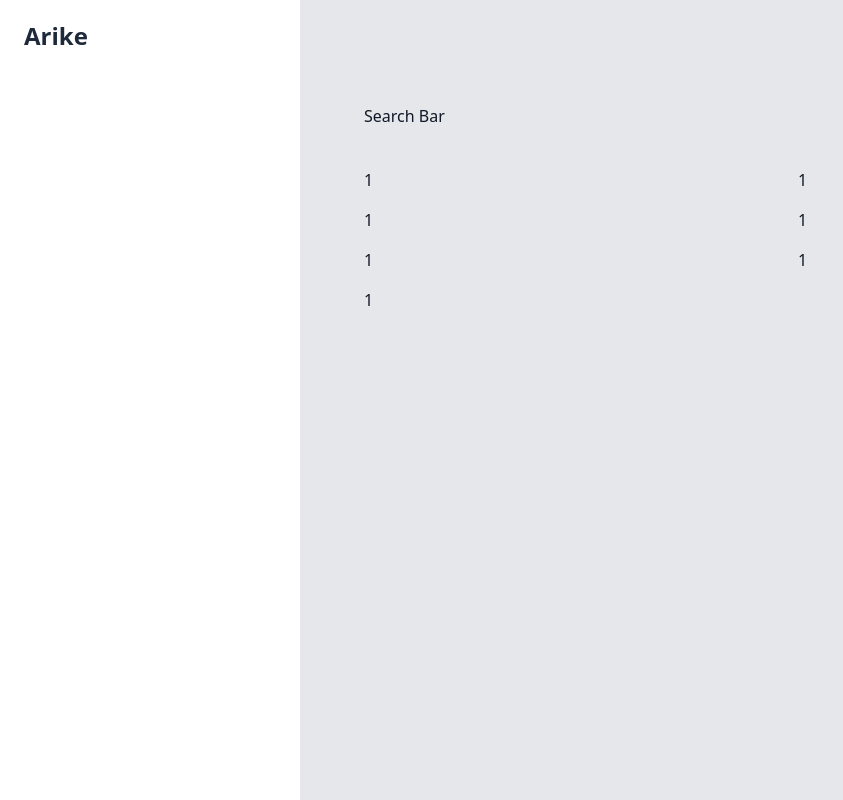
After one commit to rithviknishad/arike, a Django app: template templates/dashboard/home.html in a window 1280 px wide. The commit adds this page. Shown: the whole page, without its empty margins (0-843 px from the left). Run offline with Django 3.2, Linux system fonts and the light colour scheme; the template is opened without the code that fills it, so the values that code supplies are empty; some libraries are stand-ins or nearby versions.

Commit message:
bulk commit

```diff
--- a/arike/urls.py
+++ b/arike/urls.py
@@ -22,6 +22,6 @@ urlpatterns = [
     path("__reload__/", include("django_browser_reload.urls")),
     path("admin/", admin.site.urls),
     path("auth/login/", views.UserLoginView.as_view()),
+    path("home/", views.HomeView.as_view()),
     # path("auth/logout"),
-    # path("/", DashboardView.as_view()),
 ]
--- a/templates/auth/base.html
+++ b/templates/auth/base.html
@@ -1,9 +1,9 @@
 {% extends 'base.html' %}
-{% block title %}{% block head_title %}{% endblock head_title %} | Arike{% endblock title %}
+{% block title %}{% block head_title %}Auth{% endblock head_title %} | Arike{% endblock title %}
 
 {% block content %}
 <div class="columns-2 gap-0">
-  <div class="bg-[#333333] flex items-center justify-center min-h-screen text-white">
+  <div class="bg-slate-900 flex items-center justify-center min-h-screen text-white">
     <div class="max-w-md">
       <p class="font-bold text-6xl py-2">Arike</p>
       <p class="text-xl py-2">caters to a system of specialized medical staff tending to patients under palliative care.</p>
--- a/templates/base.html
+++ b/templates/base.html
@@ -1,3 +1,4 @@
+{% load static %}
 {% load tailwind_tags %}
 <!DOCTYPE html>
 <html lang="en">
@@ -7,11 +8,8 @@
         <meta name="viewport" content="width=device-width, initial-scale=1.0" />
         <script src="https://cdn.tailwindcss.com"></script>
         <title>{% block title %}Arike{% endblock title %}</title>
-        {% comment %} <title>{{ page_title }}</title> {% endcomment %}
-        {% comment %} {% tailwind_css %} {% endcomment %}
-        <script src="https://cdn.tailwindcss.com"></script>
     </head>
-    <body class="leading-normal tracking-normal font-sans text-gray-900 flex flex-col min-h-screen">
+    <body class="bg-gray-200 leading-normal tracking-normal font-sans text-gray-900 flex flex-col min-h-screen">
         {% block content %}{% endblock content %}
     </body>
 </html>
--- /dev/null
+++ b/templates/dashboard/base.html
@@ -0,0 +1,17 @@
+{% extends 'base.html' %}
+{% block title %}{% block head_title %}Dashboard{% endblock head_title %} | Arike{% endblock title %}
+
+{% block content %}
+<div class="flex">
+  <div class="flex-none min-h-screen container w-[300px] bg-white px-6 py-3">
+    <p class="font-bold text-2xl py-2 text-slate-800">Arike</p>
+  </div>
+  <div class="flex-1">
+    {% block inner %}
+    <div class="flex items-center justify-center min-h-screen bg-red-300">
+      <div>No Tab Selected</div>
+    </div>
+    {% endblock inner %}
+  </div>
+</div>
+{% endblock content %}
--- /dev/null
+++ b/templates/dashboard/home.html
@@ -0,0 +1,19 @@
+{% extends 'dashboard/base.html' %}
+{% block head_title %}Home{% endblock head_title %}
+
+{% block inner %}
+<div class="p-16">
+    <div class="py-10">
+        Search Bar
+    </div>
+    <div class="grid grid-cols-2 gap-4">
+        <div>1</div>
+        <div>1</div>
+        <div>1</div>
+        <div>1</div>
+        <div>1</div>
+        <div>1</div>
+        <div>1</div>
+    </div>
+</div>
+{% endblock inner %}
```
Also changed, not shown: arike_app/views.py (+8 -32 lines), templates/auth/login.html (+27 -1 lines), templates/dashboard/facility.html (added), templates/dashboard/patients.html (added), templates/dashboard/users.html (added).
